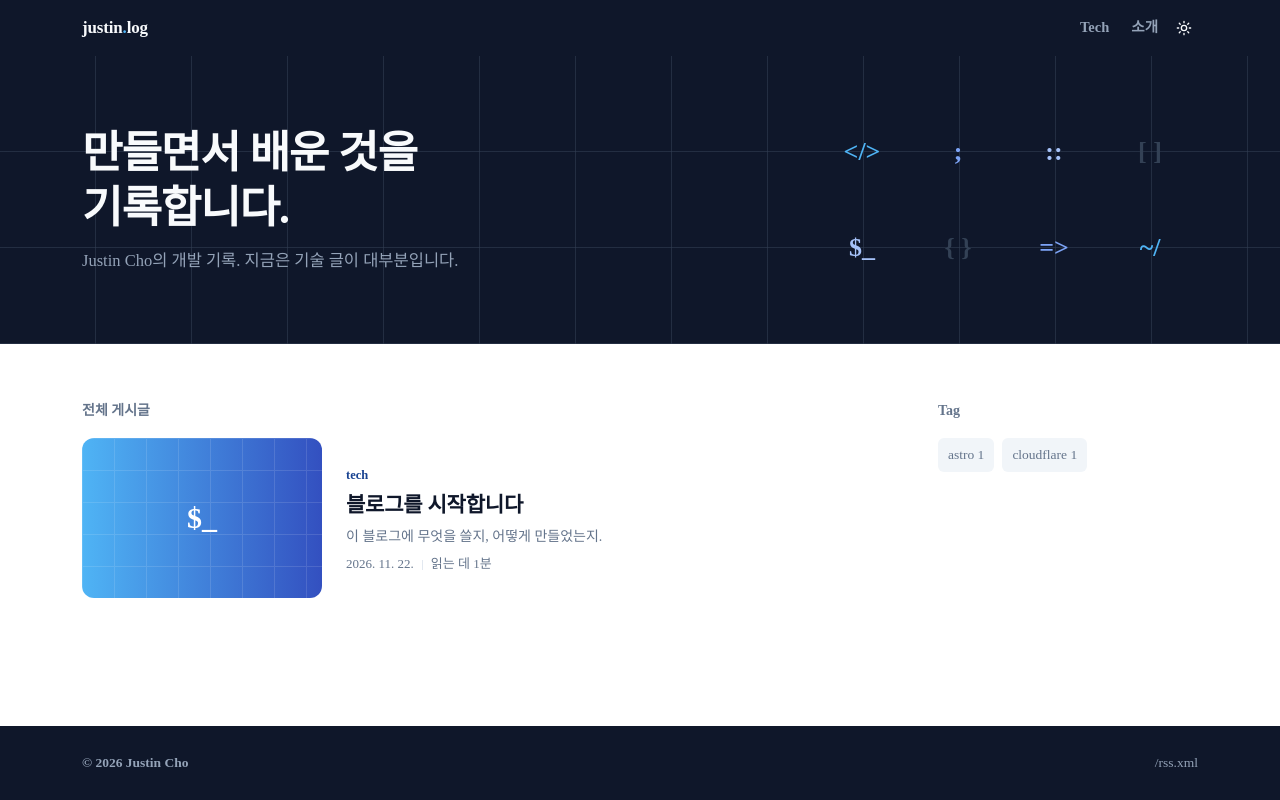
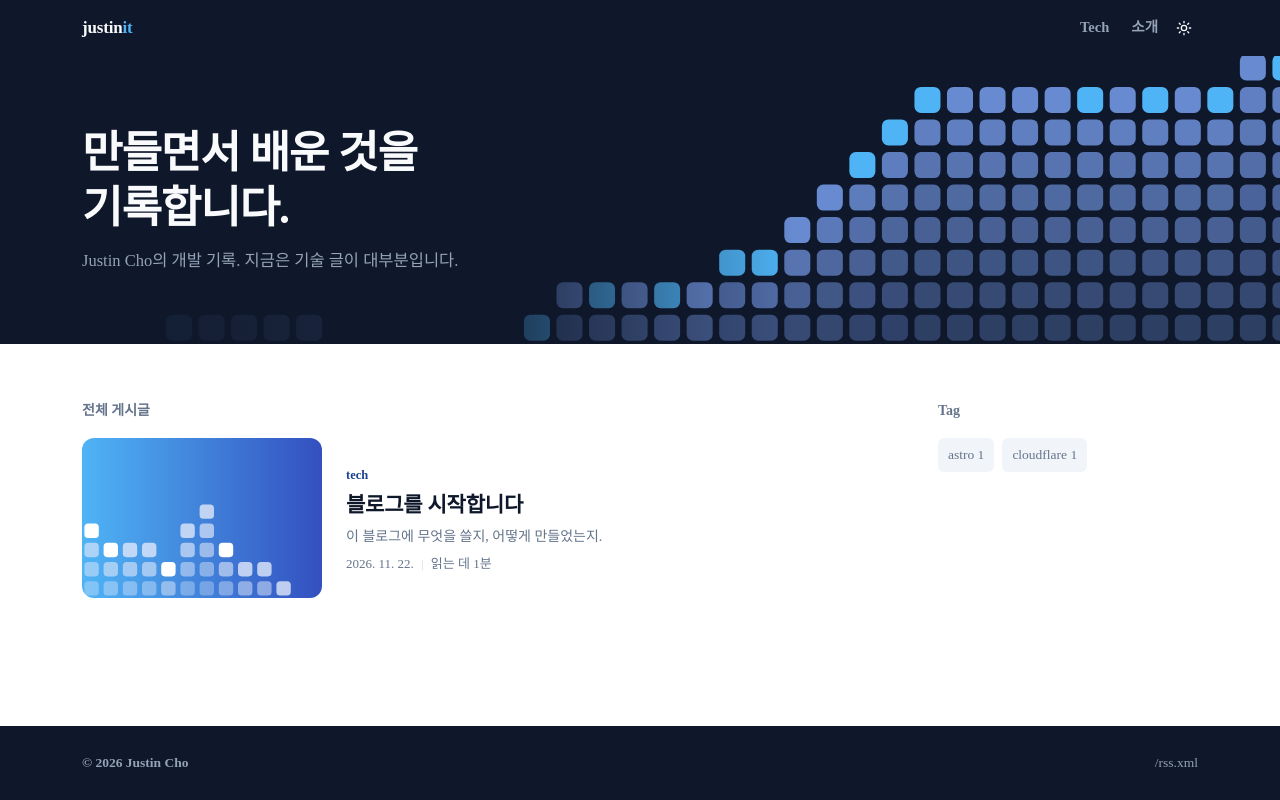
Before and after one commit to jcmaker/blog, an Astro site: page / in a window 1280 px wide. Built offline with nearby package versions, Linux system fonts and the light colour scheme; Astro itself is replaced by a stand-in of ours.

Commit message:
이름을 justinit으로, 배너·썸네일을 쌓기 그림으로 교체

```diff
--- /dev/null
+++ b/src/art.ts
@@ -0,0 +1,63 @@
+// 배너와 썸네일의 "쌓기" 그림. 블록을 쌓아 올린 모양을 SVG로 그린다. 그림 파일은 없다.
+
+// 같은 씨앗이면 언제나 같은 그림이 나온다.
+function rng(seed: number) {
+	return () => {
+		seed = (seed + 0x6d2b79f5) | 0;
+		let t = Math.imul(seed ^ (seed >>> 15), 1 | seed);
+		t = (t + Math.imul(t ^ (t >>> 7), 61 | t)) ^ t;
+		return ((t ^ (t >>> 14)) >>> 0) / 4294967296;
+	};
+}
+
+type Shape = { cell: number; base: number; rise: number };
+
+/** ink: [꼭대기에서 빛나는 블록 색, 나머지 블록 색]. base·rise: 왼쪽 끝 높이와 오른쪽으로 갈수록 더해지는 높이(0~1). */
+export function blocks(width: number, height: number, seed: number, ink: [string, string], { cell, base, rise }: Shape) {
+	const random = rng(seed);
+	const cols = Math.ceil(width / cell);
+	const rows = Math.floor(height / cell);
+	const phase1 = random() * 6.28;
+	const phase2 = random() * 6.28;
+	let out = '';
+	for (let col = 0; col < cols; col++) {
+		const t = col / cols;
+		const high = Math.round(rows * Math.max(0, base + rise * t + 0.16 * Math.sin(t * 9 + phase1) + 0.09 * Math.sin(t * 23 + phase2)));
+		for (let row = 0; row < high; row++) {
+			const lit = row === high - 1 && random() < 0.4;
+			const opacity = lit ? 1 : 0.22 + (0.6 * (row + 1)) / high;
+			out += `<rect x="${col * cell + 3}" y="${height - (row + 1) * cell + 3}" width="${cell - 6}" height="${cell - 6}" rx="${cell * 0.2}" style="fill:${ink[lit ? 0 : 1]}" opacity="${opacity.toFixed(2)}"/>`;
+		}
+	}
+	return out;
+}
+
+// 머리 영역 배너: 오른쪽으로 갈수록 높아진다.
+export const banner = blocks(1180, 300, 8, ['var(--sky)', 'var(--c3)'], { cell: 30, base: -0.25, rise: 1.15 });
+
+// 썸네일: 바탕색 다섯 가지 × 쌓인 모양 다섯 가지. 글 주소로 하나가 정해진다.
+const SKINS: { bg: string; ink: [string, string] }[] = [
+	{ bg: 'var(--navy)', ink: ['var(--sky)', 'var(--c3)'] },
+	{ bg: 'var(--c5)', ink: ['var(--c1)', 'var(--c3)'] },
+	{ bg: 'url(#brand)', ink: ['#fff', 'var(--c5)'] },
+	{ bg: 'var(--c1)', ink: ['var(--sky)', 'var(--c4)'] },
+	{ bg: 'var(--c4)', ink: ['var(--c1)', 'var(--navy)'] },
+];
+const SHAPES: Shape[] = [
+	{ cell: 30, base: 0.1, rise: 0.75 },
+	{ cell: 24, base: 0.55, rise: -0.45 },
+	{ cell: 36, base: 0.2, rise: 0.5 },
+	{ cell: 20, base: 0.3, rise: 0.35 },
+	{ cell: 30, base: 0.05, rise: 0.9 },
+];
+
+export function thumbnail(slug: string) {
+	const n = [...slug].reduce((sum, ch) => sum + ch.charCodeAt(0), 0);
+	const skin = SKINS[n % SKINS.length];
+	const shape = SHAPES[Math.floor(n / SKINS.length) % SHAPES.length];
+	return (
+		'<defs><linearGradient id="brand" x1="0" x2="1"><stop offset="0" stop-color="#4fb4f5"/><stop offset="1" stop-color="#3350c0"/></linearGradient></defs>' +
+		`<rect width="300" height="200" style="fill:${skin.bg}"/>` +
+		blocks(300, 200, n, skin.ink, shape)
+	);
+}
--- a/src/components/Header.astro
+++ b/src/components/Header.astro
@@ -12,7 +12,7 @@ const categories = [...new Set((await getPosts()).map((post) => post.data.catego
 
 <header class="top">
 	<div class="in">
-		<a class="logo" href="/">justin<em>.</em>log</a>
+		<a class="logo" href="/">justin<em>it</em></a>
 		<nav>
 			{
 				categories.map((category) => (
--- a/src/components/Hero.astro
+++ b/src/components/Hero.astro
@@ -1,4 +1,6 @@
 ---
+import { banner } from '../art';
+
 // 목록 페이지 위쪽의 어두운 머리 영역. 제목은 slot으로 받는다.
 interface Props {
 	sub: string;
@@ -8,20 +10,11 @@ const { sub } = Astro.props;
 ---
 
 <section class="hero">
+	<svg class="banner" viewBox="0 0 1180 300" preserveAspectRatio="xMaxYMax slice" aria-hidden="true" set:html={banner} />
 	<div class="in">
 		<div>
 			<h1><slot /></h1>
 			<p>{sub}</p>
 		</div>
-		<div class="glyphs" aria-hidden="true">
-			<span class="g-sky">{'</>'}</span>
-			<span class="g-c3">;</span>
-			<span class="g-c4">::</span>
-			<span class="g-dim">[ ]</span>
-			<span class="g-c4">$_</span>
-			<span class="g-dim">{'{ }'}</span>
-			<span class="g-c3">{'=>'}</span>
-			<span class="g-sky">~/</span>
-		</div>
 	</div>
 </section>
--- a/src/components/Thumb.astro
+++ b/src/components/Thumb.astro
@@ -1,24 +1,21 @@
 ---
 import { Image } from 'astro:assets';
 import type { CollectionEntry } from 'astro:content';
+import { thumbnail } from '../art';
 
+// 글의 썸네일. heroImage가 있으면 그 그림을, 없으면 글 주소로 정해지는 "쌓기" 그림을 쓴다.
 interface Props {
 	post: CollectionEntry<'blog'>;
 	class?: string;
 }
 
 const { post, class: extra } = Astro.props;
-const GLYPHS = ['</>', '{ }', ';', '::', '$_', '=>', '~/', '[ ]'];
-// 글 주소로 무늬를 고른다. 같은 글은 언제나 같은 썸네일이 나온다.
-const n = [...post.id].reduce((sum, ch) => sum + ch.charCodeAt(0), 0);
 ---
 
 {
 	post.data.heroImage ? (
 		<Image class:list={['th', extra]} src={post.data.heroImage} width={720} height={480} alt="" />
 	) : (
-		<div class:list={['th', `t${n % 5}`, extra]} aria-hidden="true">
-			<b>{GLYPHS[n % GLYPHS.length]}</b>
-		</div>
+		<svg class:list={['th', extra]} viewBox="0 0 300 200" preserveAspectRatio="xMidYMid slice" aria-hidden="true" set:html={thumbnail(post.id)} />
 	)
 }
--- a/src/consts.ts
+++ b/src/consts.ts
@@ -1,2 +1,2 @@
-export const SITE_TITLE = 'Justin Cho 블로그';
+export const SITE_TITLE = 'justinit';
 export const SITE_DESCRIPTION = '만들면서 배운 것을 기록합니다.';
--- a/src/styles/global.css
+++ b/src/styles/global.css
@@ -25,6 +25,7 @@
 	--c3: oklch(0.7212 0.1276 264.1059);
 	--c4: oklch(0.8122 0.0844 262.9727);
 	--c5: oklch(0.9231 0.028 263.4295);
+	--navy: oklch(0.2077 0.0398 265.7549);
 	--sky: #4fb4f5;
 	--brand: linear-gradient(90deg, #4fb4f5, #3350c0);
 	--radius: 8px;
@@ -167,14 +168,24 @@ img {
 	overflow: hidden;
 	background-color: var(--hero);
 	color: var(--hero-fg);
-	background-image:
-		linear-gradient(color-mix(in oklab, var(--hero-line) 55%, transparent) 1px, transparent 1px),
-		linear-gradient(90deg, color-mix(in oklab, var(--hero-line) 55%, transparent) 1px, transparent 1px);
-	background-size: 96px 96px;
-	background-position: -1px -1px;
+}
+/* 배너 그림(src/art.ts) 위에 왼쪽이 짙은 막을 덮어 제목이 읽히게 한다 */
+.hero .banner {
+	position: absolute;
+	inset: 0;
+	width: 100%;
+	height: 100%;
+}
+.hero::after {
+	content: '';
+	position: absolute;
+	inset: 0;
+	background: linear-gradient(180deg, color-mix(in oklab, var(--hero) 88%, transparent), color-mix(in oklab, var(--hero) 62%, transparent));
+	pointer-events: none;
 }
 .hero .in {
 	position: relative;
+	z-index: 1;
 	display: grid;
 	grid-template-columns: minmax(0, 1fr);
 	gap: 24px;
@@ -193,37 +204,6 @@ img {
 .hero p {
 	margin: 12px 0 0;
 	color: var(--hero-sub);
-}
-.glyphs {
-	display: none;
-	grid-template-columns: repeat(4, 96px);
-	grid-auto-rows: 96px;
-	font-family: var(--font-jetbrains-mono);
-	font-weight: 600;
-	font-size: 26px;
-}
-.glyphs span {
-	display: grid;
-	place-items: center;
-	animation: rise 0.6s var(--ease) both;
-}
-.glyphs span:nth-child(odd) {
-	animation-delay: 0.08s;
-}
-.glyphs span:nth-child(3n) {
-	animation-delay: 0.16s;
-}
-.g-sky {
-	color: var(--sky);
-}
-.g-c3 {
-	color: var(--c3);
-}
-.g-c4 {
-	color: var(--c4);
-}
-.g-dim {
-	color: var(--hero-line);
 }
 .main {
 	flex: 1;
@@ -268,51 +248,14 @@ img {
 	font-weight: 400;
 }
 
-/* ── 썸네일: heroImage가 없으면 무늬와 기호로 대신한다 ── */
+/* ── 썸네일: Thumb.astro가 그린다 ── */
 .th {
-	position: relative;
-	overflow: hidden;
-	display: grid;
-	place-items: center;
+	display: block;
 	width: 100%;
+	height: auto;
 	aspect-ratio: 3 / 2;
 	object-fit: cover;
 	border-radius: 12px;
-	font-family: var(--font-jetbrains-mono);
-	font-weight: 600;
-	font-size: 34px;
-}
-.th b {
-	font-weight: 600;
-	transition: transform 0.5s var(--ease);
-}
-div.th::before {
-	content: '';
-	position: absolute;
-	inset: 0;
-	background-image: linear-gradient(currentColor 1px, transparent 1px), linear-gradient(90deg, currentColor 1px, transparent 1px);
-	background-size: 32px 32px;
-	opacity: 0.12;
-}
-.t0 {
-	background: linear-gradient(135deg, var(--c1), var(--c2));
-	color: #fff;
-}
-.t1 {
-	background: var(--c5);
-	color: var(--c1);
-}
-.t2 {
-	background: var(--brand);
-	color: #fff;
-}
-.t3 {
-	background: oklch(0.2077 0.0398 265.7549);
-	color: var(--sky);
-}
-.t4 {
-	background: linear-gradient(135deg, var(--c3), var(--c4));
-	color: oklch(0.2077 0.0398 265.7549);
 }
 
 /* ── 홈: 최근 올라온 글 (좁은 화면에서는 옆으로 넘긴다) ── */
@@ -335,10 +278,6 @@ div.th::before {
 .cardp:active,
 .item:active {
 	transform: scale(0.985);
-}
-.cardp:hover .th b,
-.item:hover .th b {
-	transform: scale(1.12);
 }
 .cardp:hover h3,
 .item:hover h3 {
@@ -403,7 +342,6 @@ div.th::before {
 	grid-column: 2;
 	grid-row: 1;
 	border-radius: 10px;
-	font-size: 22px;
 }
 .item .tx {
 	grid-column: 1;
@@ -469,7 +407,6 @@ div.th::before {
 	aspect-ratio: auto;
 	border-radius: 0;
 	opacity: 0.3;
-	font-size: 180px;
 }
 .ph .cat {
 	color: var(--sky);
@@ -683,6 +620,9 @@ div.th::before {
 }
 
 @media (min-width: 720px) {
+	.hero::after {
+		background: linear-gradient(90deg, var(--hero) 0%, color-mix(in oklab, var(--hero) 85%, transparent) 38%, transparent 62%);
+	}
 	.in {
 		padding-inline: 32px;
 	}
@@ -696,9 +636,6 @@ div.th::before {
 	}
 	.hero p {
 		font-size: 16.5px;
-	}
-	.glyphs {
-		display: grid;
 	}
 	.ph .in {
 		min-height: 0;
@@ -732,7 +669,6 @@ div.th::before {
 	.item .th {
 		grid-column: 1;
 		border-radius: 12px;
-		font-size: 30px;
 	}
 	.item .tx {
 		grid-column: 2;
```
Also changed, not shown: src/pages/blog/[...slug].astro (+8 -1 lines).
